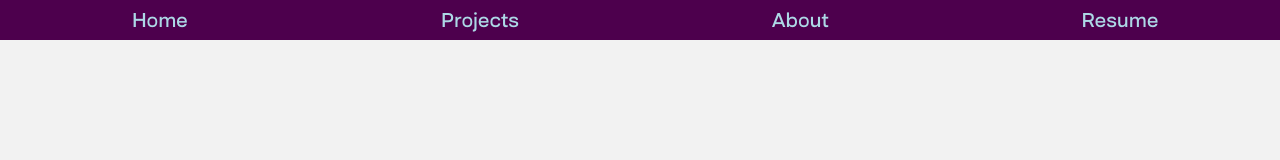
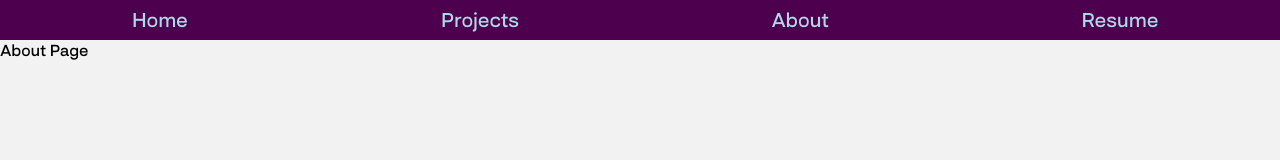
Before and after one commit to franco-ortega/portfolio-two, a Next.js app: page /about in a window 1280 px wide. Shown: the top 160 px of the page. Built offline with nearby package versions, Linux system fonts and the light colour scheme.

Commit message:
pass children prop from App to Layout to display pages

```diff
--- a/components/app/App.jsx
+++ b/components/app/App.jsx
@@ -3,7 +3,7 @@ import { useLanding } from '../../hooks/useLanding';
 import Landing from '../landing/Landing';
 import Layout from '../layout/Layout';
 
-const App = () => {
+const App = ({ children }) => {
   const { landing, fadeOut, onWelcomeClick } = useLanding();
   return (
     <div>
@@ -18,7 +18,7 @@ const App = () => {
       {landing ? (
         <Landing handler={onWelcomeClick} fadeOut={fadeOut} />
       ) : (
-        <Layout />
+        <Layout>{children}</Layout>
       )}
     </div>
   );
```
